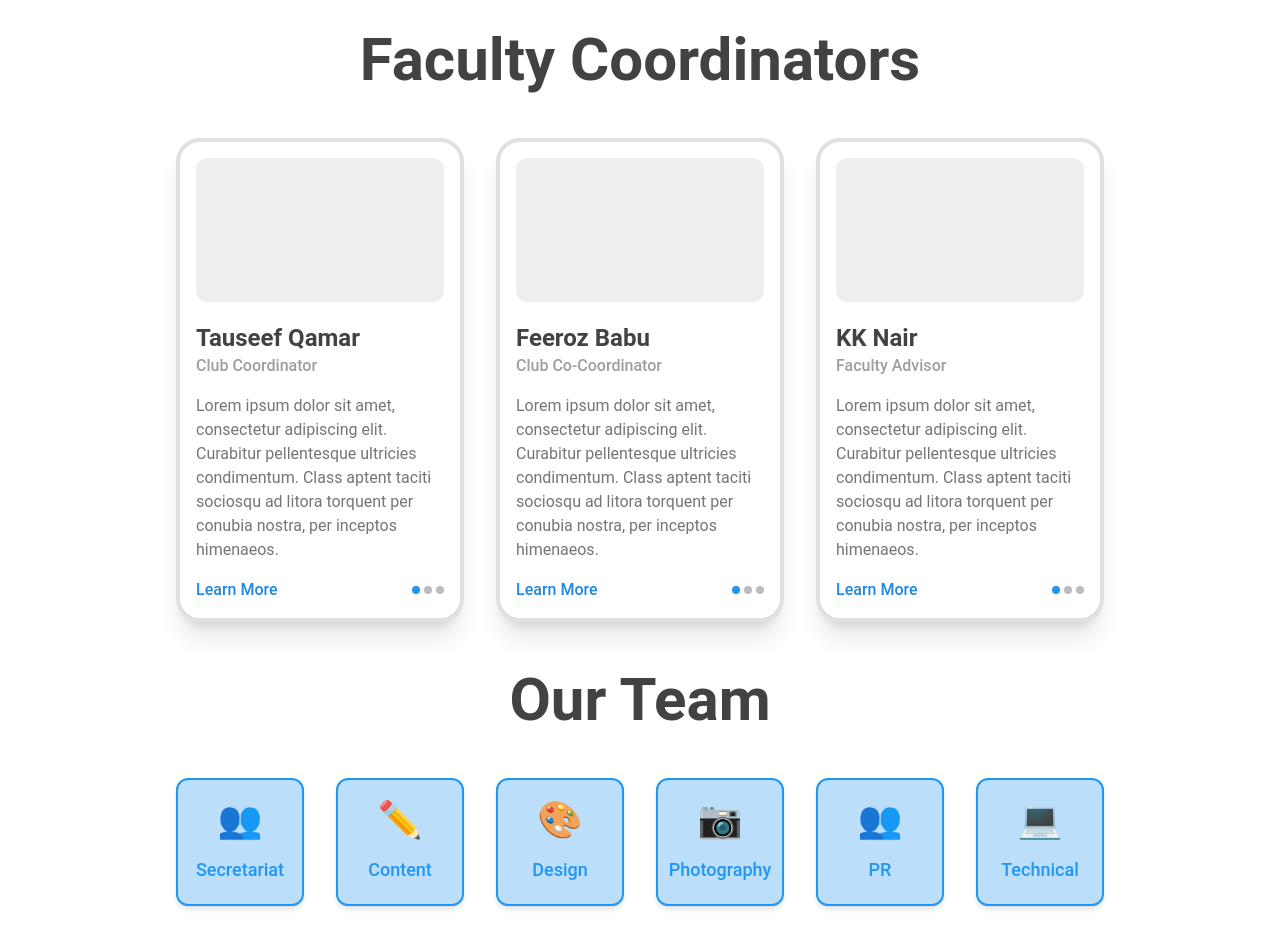
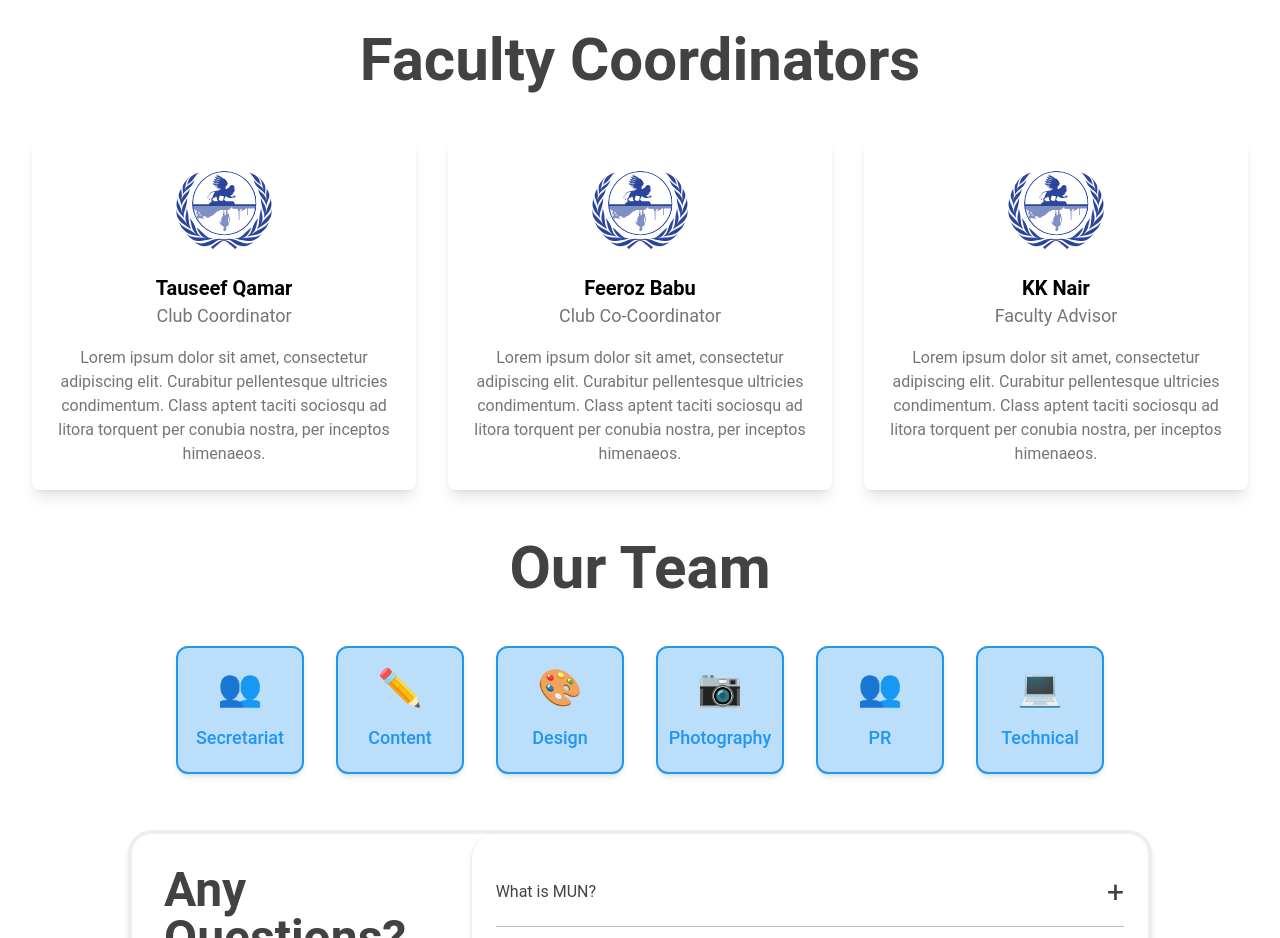
Before and after one commit to vitb-mun/VITBMUN, a React (Vite) app in the folder frontend/: page / in a window 1280 px wide. Shown: the part 3240-4178 px from the top of the page. Built offline with nearby package versions, Linux system fonts and the light colour scheme.

Commit message:
Update FacultyInfo.jsx

```diff
--- a/frontend/src/Components/FacultyInfo.jsx
+++ b/frontend/src/Components/FacultyInfo.jsx
@@ -1,4 +1,5 @@
 import React from "react";
+import vitbmun_logo from "../assets/vitbmun_logo.svg";
 
 const FacultyInfo = () => {
   const coordinators = [
@@ -31,36 +32,16 @@ const FacultyInfo = () => {
         {coordinators.map((coordinator, index) => (
           <div
             key={index}
-            className="bg-white shadow-xl border-4 border-gray-300 rounded-3xl w-72 p-4"
+            className="w-full sm:w-96 bg-white shadow-lg rounded-lg p-6 text-center"
           >
-            {/* Placeholder for image */}
-            <div className="bg-gray-200 h-36 rounded-xl mb-5"></div>
-
-            {/* Name and Role */}
-            <h2 className="text-2xl font-semibold text-gray-800">
-              {coordinator.name}
-            </h2>
-            <p className="text-md font-medium text-gray-500 mb-4">
-              {coordinator.role}
-            </p>
-
-            {/* Description */}
-            <p className="text-md text-gray-600 mb-4">
-              {coordinator.description}
-            </p>
-
-            {/* Learn More Button */}
-            <div className="flex justify-between items-center">
-              <button className="text-blue-600 font-medium hover:underline">
-                Learn More
-              </button>
-              {/* Placeholder for pagination dots */}
-              <div className="flex space-x-1">
-                <span className="w-2 h-2 bg-blue-500 rounded-full"></span>
-                <span className="w-2 h-2 bg-gray-400 rounded-full"></span>
-                <span className="w-2 h-2 bg-gray-400 rounded-full"></span>
-              </div>
-            </div>
+            <img
+              src={vitbmun_logo}
+              alt={`Coordinator ${coordinator.name}`}
+              className="w-24 h-24 rounded-full mx-auto mb-4"
+            />
+            <h3 className="text-xl font-semibold">{coordinator.name}</h3>
+            <p className="text-lg text-gray-600">{coordinator.role}</p>
+            <p className="text-gray-600 mt-4">{coordinator.description}</p>
           </div>
         ))}
       </div>
```
